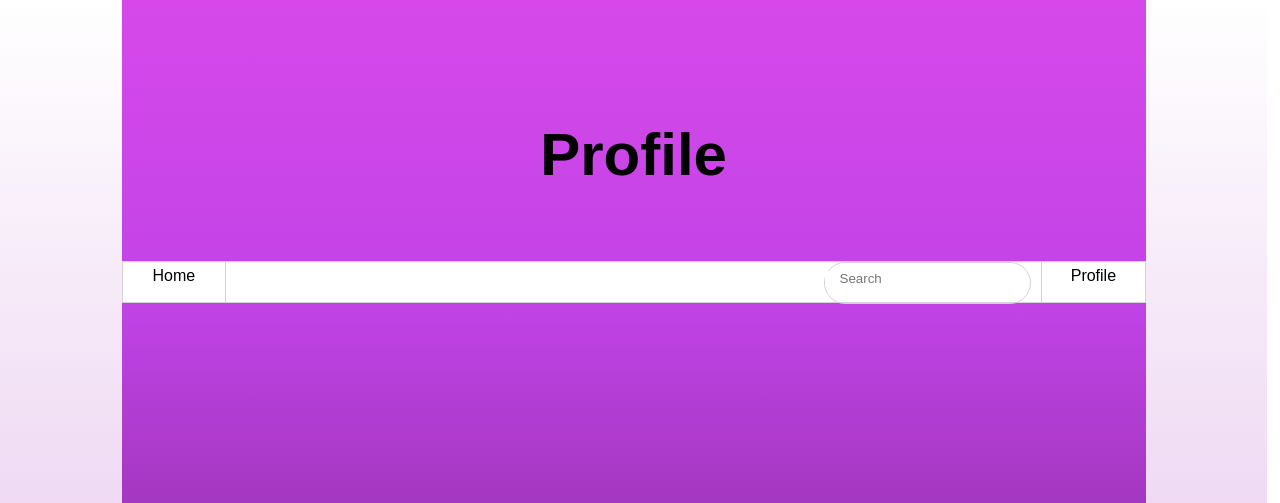
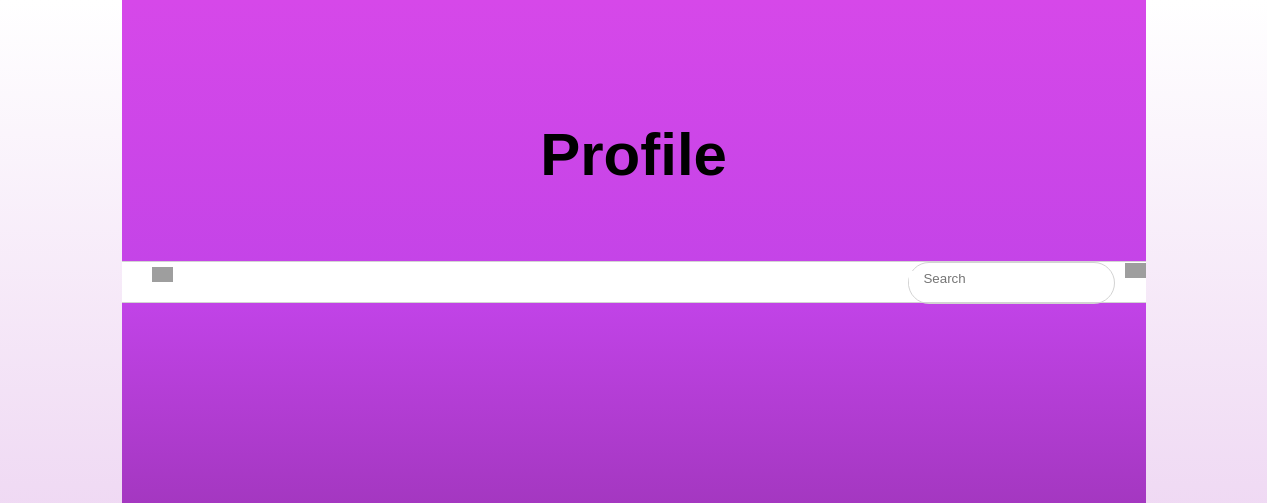
Before and after one commit to moch1772/Frontend_blogg, a PHP site: page /profile.php in a window 1280 px wide. Shown: the top 503 px of the page. Run offline with PHP 8.4, Linux system fonts and the light colour scheme; grey boxes are pictures that could not be loaded.

Commit message:
profile har ikoner

```diff
--- a/Frontend/profile.css
+++ b/Frontend/profile.css
@@ -53,17 +53,17 @@
 }
 .mText{
     margin-top:5%;
-    font-family: sans-serif;
 }
-.mLButton,.mRButton{
-    text-align:center;
-    border-right: 1px solid lightgrey;
-    border-left: 1px solid lightgray;
-    height:100%;
-    width:10%;
-    transition: 1s;
-    color:black;
-    text-decoration: none;
+.img{
+    width:100%;
+}
+.mLButton{
+    margin-left:3%;
+    margin-top:0.4%;
+    width:2%;
+}
+.mRButton{
+    width:2%;
 }
 .mLButton{
     float:left;
@@ -74,7 +74,7 @@
 .mLButton:hover, .mRButton:hover{
     background-color: lightgray;
     cursor: pointer;
-  }
+}
 .msearch{
     float:right;
     border: 1px solid lightgray;
--- a/Frontend/profile.php
+++ b/Frontend/profile.php
@@ -16,12 +16,12 @@
                 <div class="menu">
                 <a href="home.php" class="mLButton">
                     <div class="mText">
-                        Home
+                        <img src="../icon/69524.png" class="img">
                     </div>
                 </a>
-                <a href="https://www.youtube.com/watch?v=dQw4w9WgXcQ&ab_channel=RickAstleyVEVO" class="mRButton">
+                <a href="profile.php" class="mRButton">
                     <div class="mText">
-                        Profile
+                        <img src="../icon/64495.png" class="img">
                     </div>
                 </a>
                 <div class="msearch">
```
Also changed, not shown: icon/64495.png (added), icon/69524.png (added).
